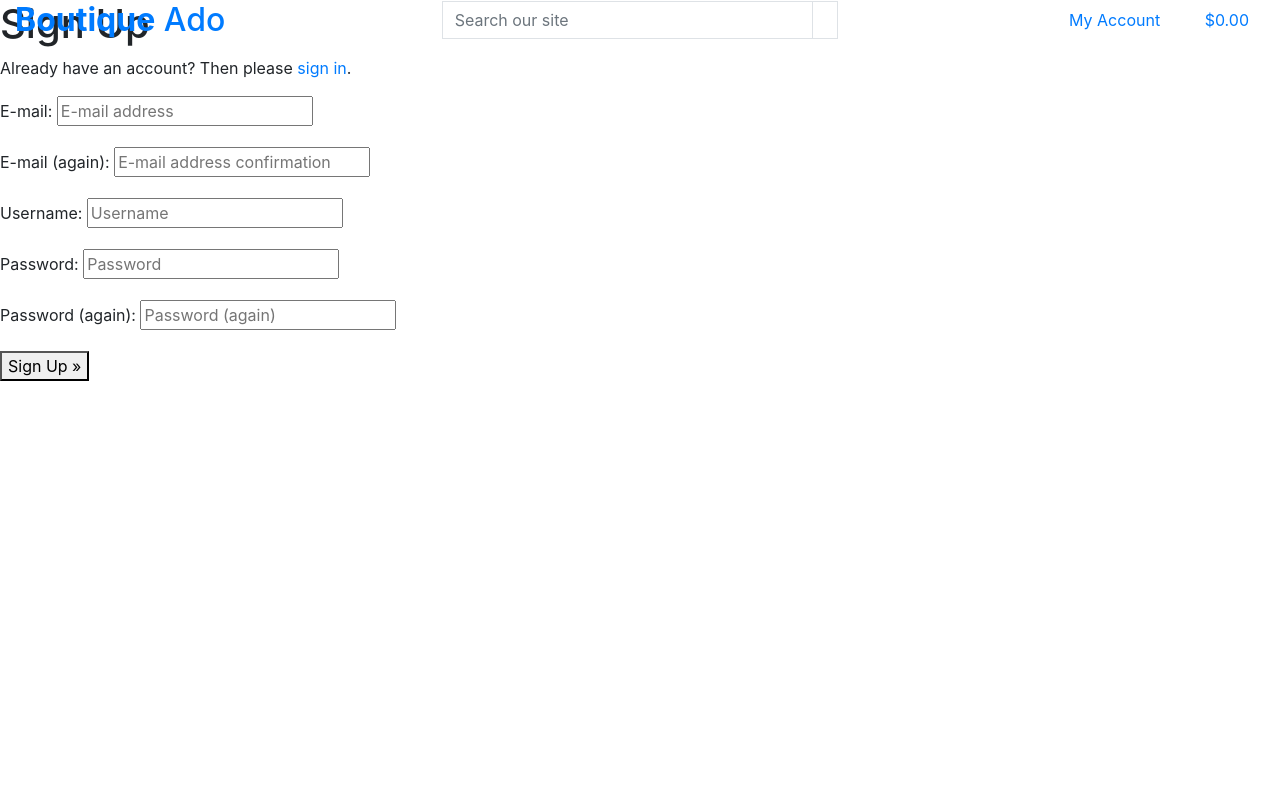
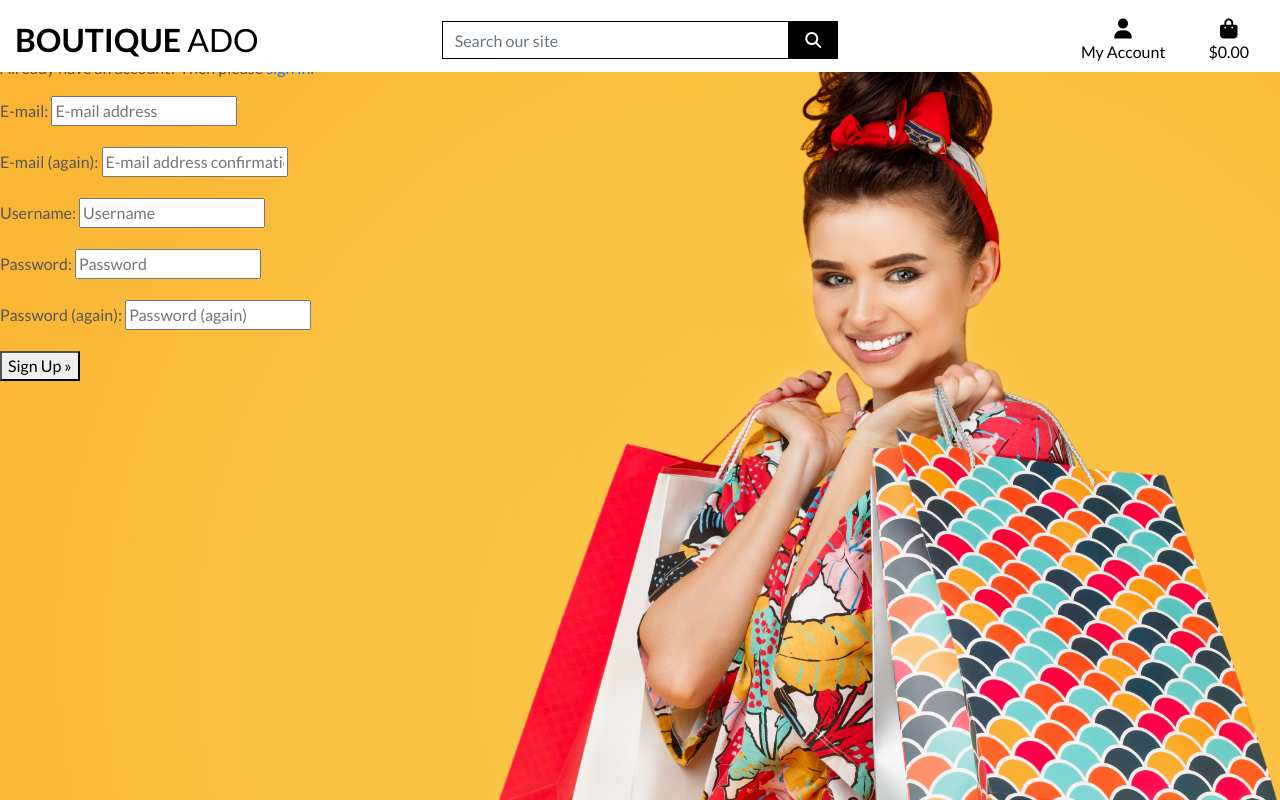
Before and after one commit to richardthorp/boutique_ado_v1, a Django app: page /accounts/signup/ in a window 1280 px wide. Run offline with Django 3.2, Linux system fonts and the light colour scheme; some libraries are stand-ins or nearby versions.

Commit message:
Connect css and media files

```diff
--- a/boutique_ado/settings.py
+++ b/boutique_ado/settings.py
@@ -146,6 +146,10 @@ USE_TZ = True
 # https://docs.djangoproject.com/en/3.2/howto/static-files/
 
 STATIC_URL = '/static/'
+STATICFILES_DIRS = (os.path.join(BASE_DIR, 'static'),)
+
+MEDIA_URL = '/media/'
+MEDIA_ROOT = os.path.join(BASE_DIR, 'media')
 
 # Default primary key field type
 # https://docs.djangoproject.com/en/3.2/ref/settings/#default-auto-field
--- a/boutique_ado/urls.py
+++ b/boutique_ado/urls.py
@@ -15,9 +15,11 @@ Including another URLconf
 """
 from django.contrib import admin
 from django.urls import path, include
+from django.conf import settings
+from django.conf.urls.static import static
 
 urlpatterns = [
     path('admin/', admin.site.urls),
     path('accounts/', include('allauth.urls')),
     path('', include('home.urls'))
-]
+] + static(settings.MEDIA_URL, document_root=settings.MEDIA_ROOT)
--- /dev/null
+++ b/static/css/base.css
@@ -0,0 +1,81 @@
+html {
+    height: 100%;
+}
+
+body {
+    background: url('/media/homepage_background_cropped.jpg') no-repeat center center fixed;
+    background-size: cover;
+    height: calc(100vh - 164px);
+    color: #555;
+    font-family: 'Lato';
+}
+
+/* from Bulma */
+.icon {
+    align-items: center;
+    display: inline-flex;
+    justify-content: center;
+    height: 1.5rem;
+    width: 1.5rem;
+}
+
+.logo-font {
+    text-transform: uppercase;
+}
+
+.main-logo-link {
+    width: fit-content;
+}
+
+.shop-now-button {
+    background: black;
+    color: white;
+    min-width: 260px;
+}
+
+.btn-black {
+    background: black;
+    color: white;
+}
+
+.shop-now-button:hover,
+.shop-now-button:active,
+.shop-now-button:focus,
+.btn-black:hover,
+.btn-black:active,
+.btn-black:focus {
+    background: #222;
+    color: white;
+}
+
+.text-black {
+    color: #000 !important;
+}
+
+.border-black {
+    border: 1px solid black !important;
+}
+
+/* -------------------------------- Media Queries */
+
+/* Slightly larger container on xl screens */
+@media (min-width: 1200px) {
+  .container {
+    max-width: 80%;
+  }
+}
+
+/* fixed top navbar only on medium and up */
+@media (min-width: 992px) {
+    .fixed-top-desktop-only {
+        position: fixed;
+        top: 0;
+        right: 0;
+        left: 0;
+        z-index: 1030;
+    }
+
+    .header-container {
+        padding-top: 164px;
+    }
+}
--- a/templates/base.html
+++ b/templates/base.html
@@ -15,6 +15,9 @@
     {% block corecss %}
     <link rel="stylesheet" href="https://cdn.jsdelivr.net/npm/bootstrap@4.5.3/dist/css/bootstrap.min.css"
         integrity="sha384-TX8t27EcRE3e/ihU7zmQxVncDAy5uIKz4rEkgIXeMed4M0jlfIDPvg6uqKI2xXr2" crossorigin="anonymous">
+        <link rel="preconnect" href="https://fonts.gstatic.com">
+        <link href="https://fonts.googleapis.com/css2?family=Lato:ital,wght@0,100;0,300;0,400;0,700;0,900;1,100;1,300;1,400;1,700;1,900&display=swap" rel="stylesheet">
+        <link rel="stylesheet" href="{% static 'css/base.css' %}">
     {% endblock %}
 
     {% block extracss %}
@@ -30,6 +33,7 @@
     <script src="https://cdn.jsdelivr.net/npm/bootstrap@4.5.3/dist/js/bootstrap.min.js"
         integrity="sha384-w1Q4orYjBQndcko6MimVbzY0tgp4pWB4lZ7lr30WKz0vr/aWKhXdBNmNb5D92v7s"
         crossorigin="anonymous"></script>
+    <script src="https://kit.fontawesome.com/d63d5a2923.js" crossorigin="anonymous"></script>
     {% endblock %}
 
     {% block extrajs %}
@@ -40,7 +44,7 @@
 
 <body>
     <header class="container-fluid fixed-top">
-        <div class="row">
+        <div id="topnav" class="row bg-white pt-lg-2 d-none d-lg-flex">
             <div class="col-12 col-lg-4 my-auto py-1 py-lg-0 text-center text-lg-left">
                 <a href="{% url 'home' %}">
                     <h2 class="logo-font text-black my-0"><strong>Boutique</strong> Ado</h2>
```
Also changed, not shown: media/homepage_background_cropped.jpg (added).
